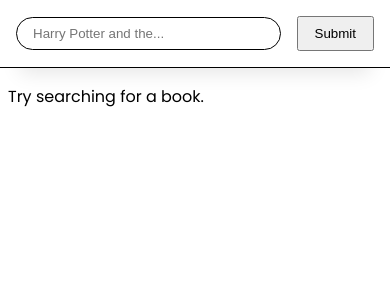
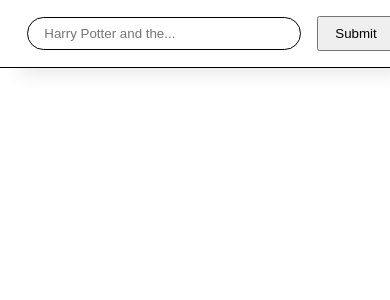
Before and after one commit to JoshHyde9/library-books, a React (Vite) app: page / in a window 390 px wide. Shown: the top 300 px of the page. Built offline with nearby package versions, Linux system fonts and the light colour scheme.

Commit message:
fix: nav is a bit more responsive

```diff
--- a/src/components/Navbar/Navbar.module.scss
+++ b/src/components/Navbar/Navbar.module.scss
@@ -5,7 +5,9 @@
   padding: 1rem;
   border-bottom: 1px solid black;
   box-shadow: rgba(0, 0, 0, 0.1) 0px 25px 20px -20px;
-  position: sticky;
+  position: fixed;
+  width: 100%;
+  background-color: #fff;
 
   .form {
     display: flex;
```
